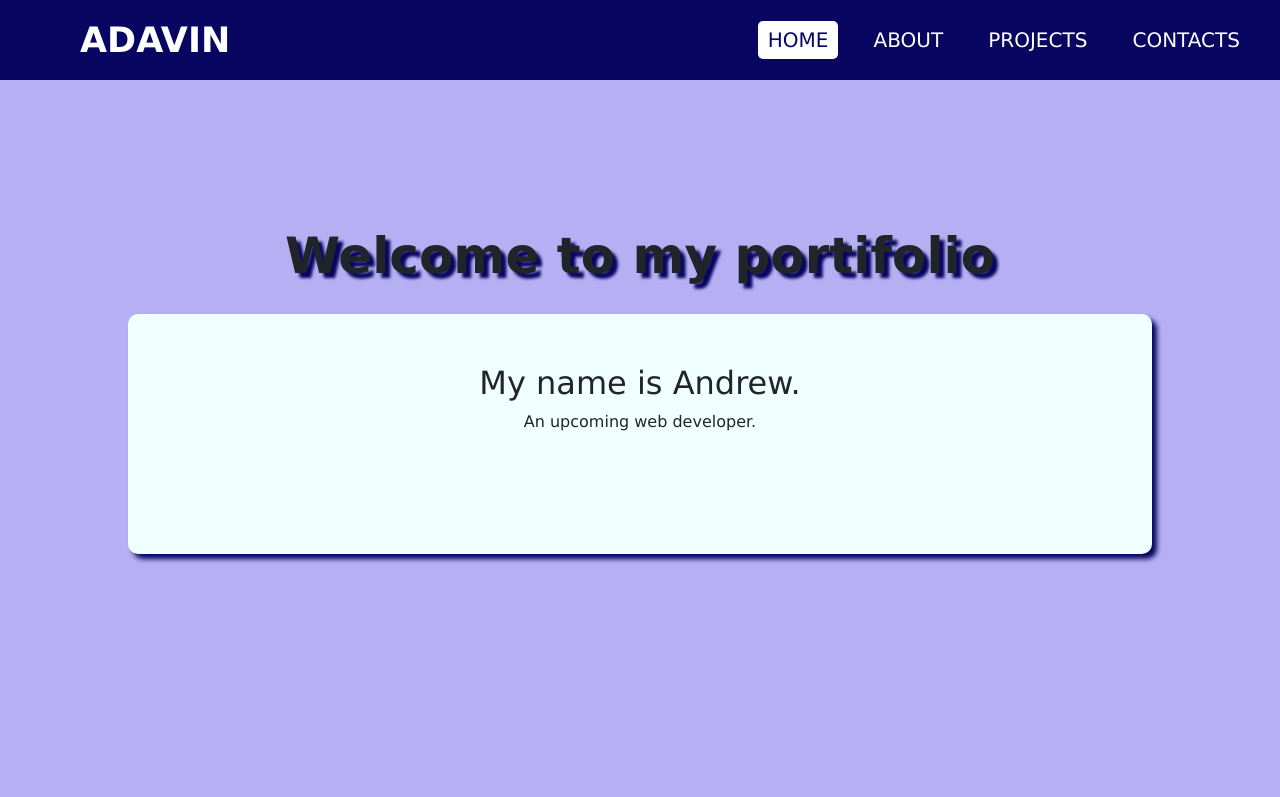
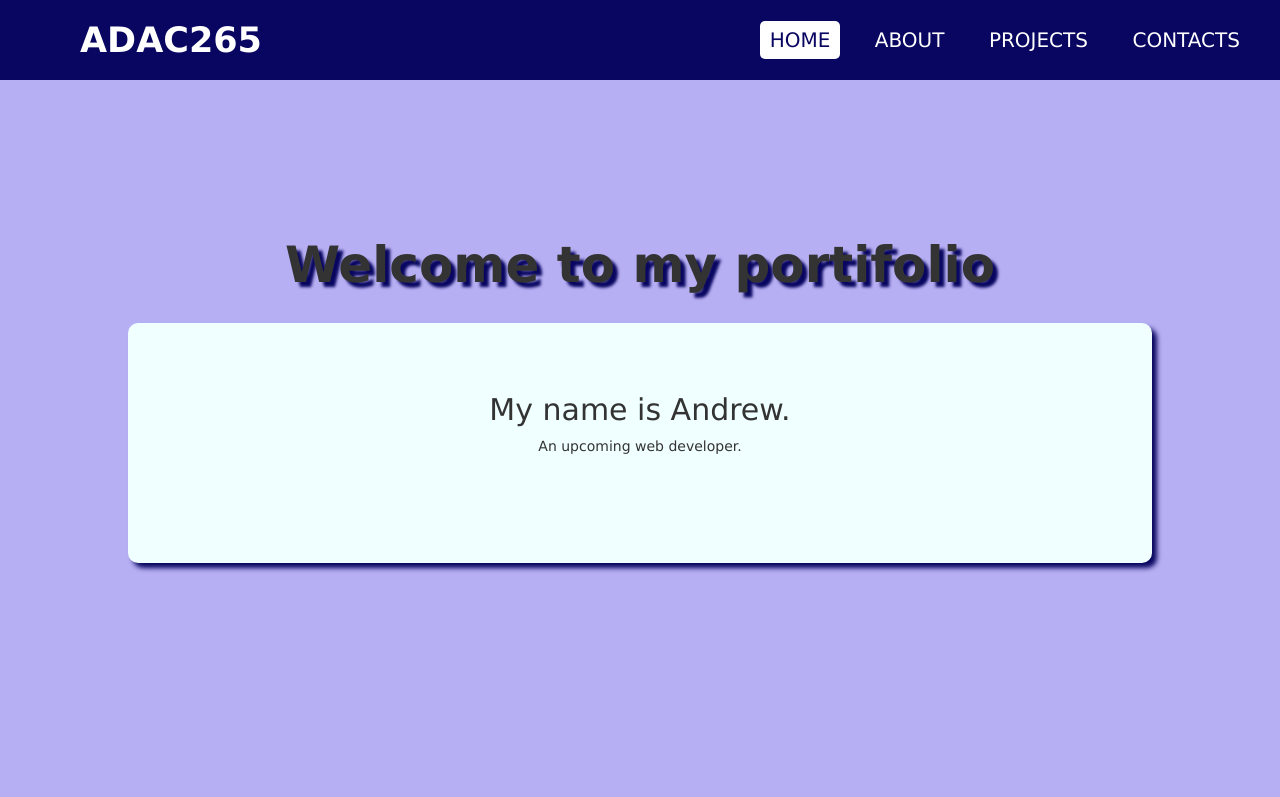
Before and after one commit to Adac265/ADAC, a plain HTML site: page index.html in a window 1280 px wide. Shown: the top 797 px of the page. Drawn offline with nearby package versions, Linux system fonts and the light colour scheme.

Commit message:
Update index.html

```diff
--- a/index.html
+++ b/index.html
@@ -2,12 +2,12 @@
 <html lang="en">
 <head>
     <meta charset="UTF-8">
-    <title>Adavin</title>
+    <title>ADAC265</title>
     <meta name="viewport" content="width=device-width, initial-scale=1.0">
     <link href="https://fonts.googleapis.com/css?family=Quicksand:700|Roboto:400,400i,700&display=swap" rel="stylesheet">
 
-     <link rel="stylesheet" href="https://cdnjs.cloudflare.com/ajax/libs/font-awesome/4.7.0/css/font-awesome.min.css">
-    <link rel="stylesheet" href="css/bootstrap.css">
+     <link rel="stylesheet" href="path/to/font-awesome/css/font-awesome.min.css">
+    <link rel="stylesheet" href="https://cdn.jsdelivr.net/npm/bootstrap@3.3.7/dist/css/bootstrap.min.css">
     <link rel="stylesheet" href="styles.css">
 
    <script defer src="fontawesome/js/all.min.js"></script>
@@ -18,7 +18,7 @@
       <label for="check" class="checkBtn">
          <li class="fas fa-bars"></li>
       </label>
-      <label id="logo">ADAVIN</label>
+      <label id="logo">ADAC265</label>
       <ul>
          <li><a href="" class="active">Home</a></li>
          <li><a href="">About</a></li>
@@ -62,7 +62,7 @@
          </div>
       </footer>
    </section>
-   <script src="js/bootstrap.js"></script>
+   <script src="https://cdn.jsdelivr.net/npm/bootstrap@5.3.3/dist/js/bootstrap.min.js", integrity="sha384-0pUGZvbkm6XF6gxjEnlmuGrJXVbNuzT9qBBavbLwCsOGabYfZo0T0to5eqruptLy", crossorigin="anonymous"></script>
    <script src="adavin.js"></script>
 </body>
 </html>
```
